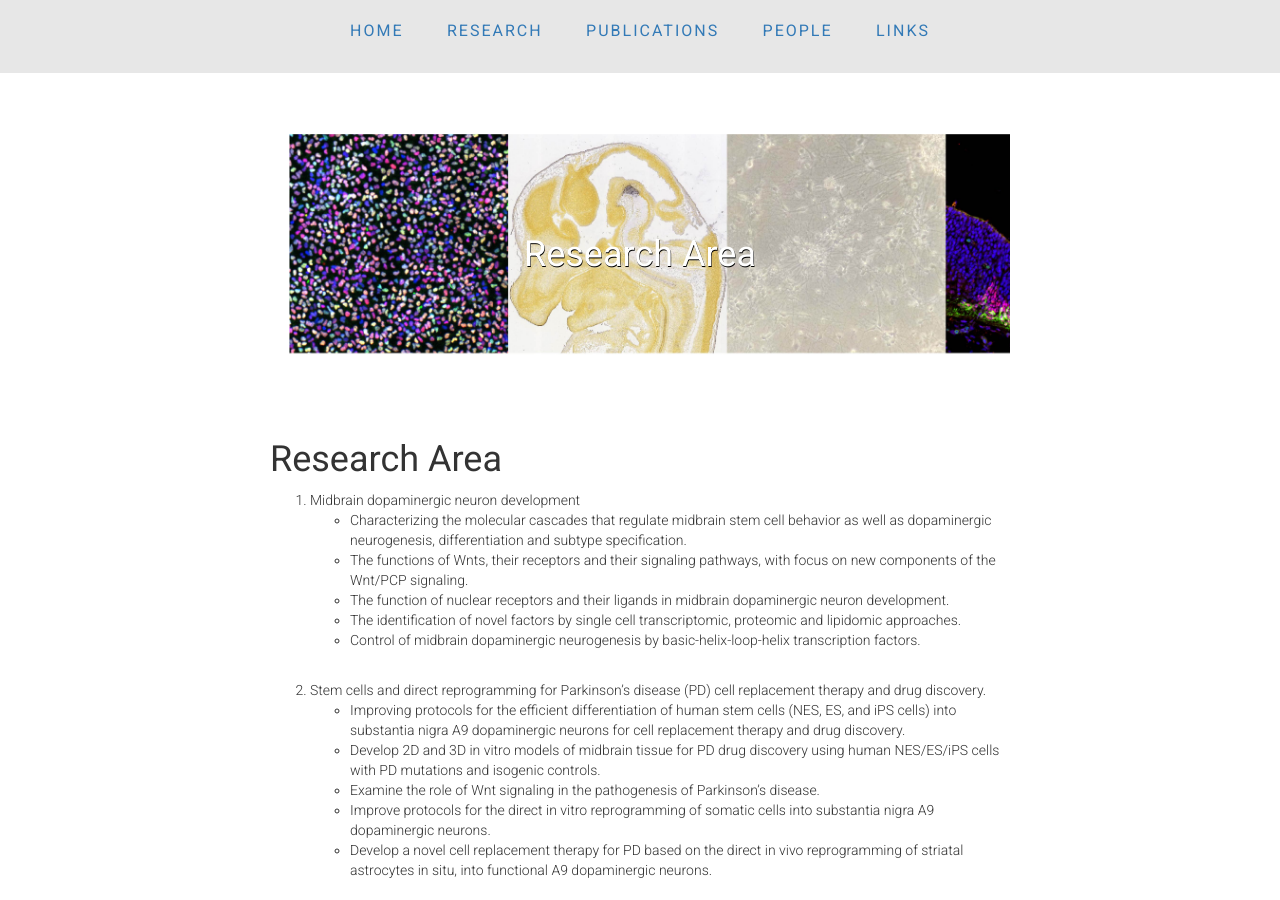
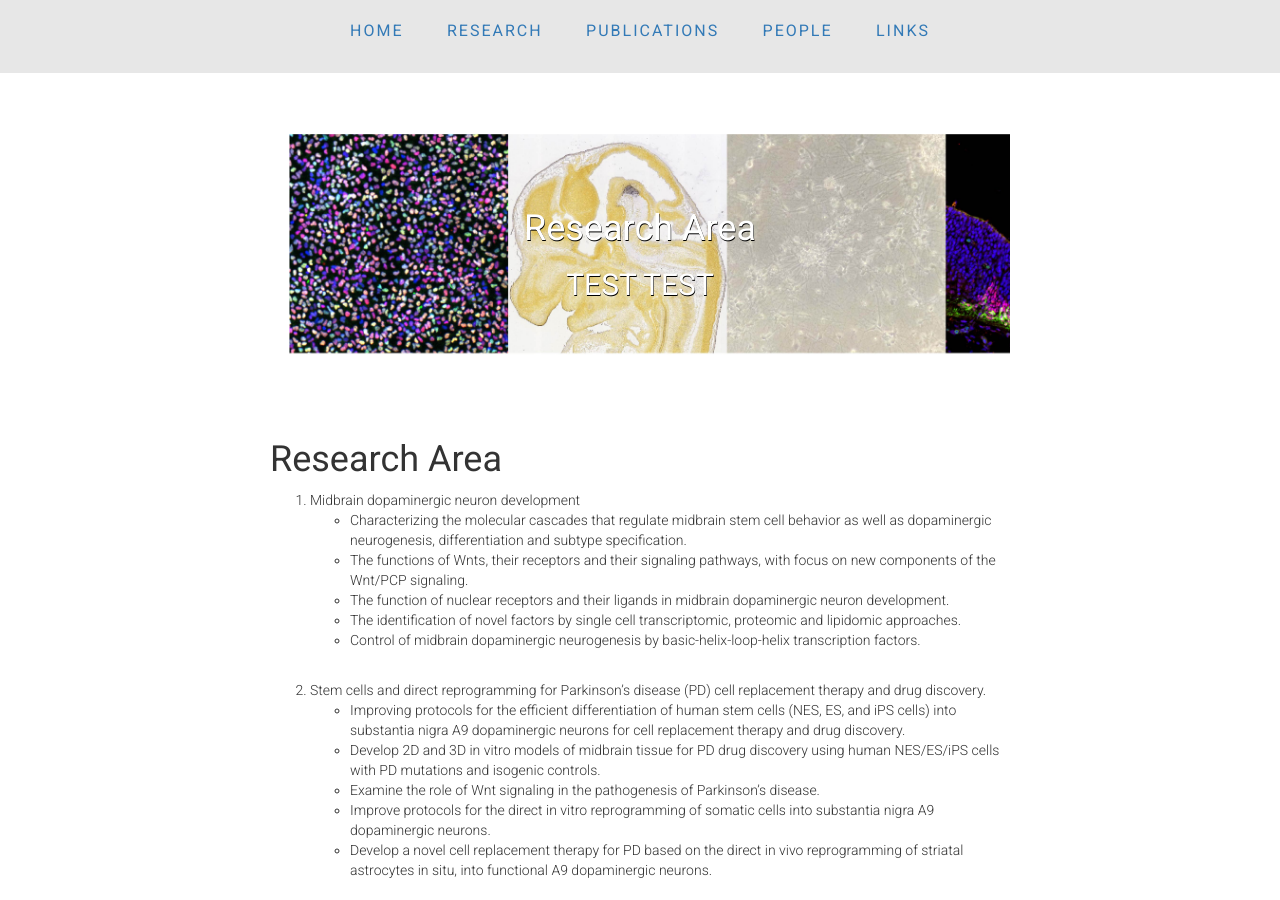
Before and after one commit to ArenasLab/arenaslab.github.io, a Jekyll site: the page research/index.html, which Jekyll copies as it is, in a window 1280 px wide and 900 px high. Built offline with Jekyll 4.4.1, drawn with Linux system fonts in a browser that asks for light colours.

Commit message:
Update index.html

```diff
--- a/research/index.html
+++ b/research/index.html
@@ -35,6 +35,7 @@
     <div class="container">
       <div class="row text-center">
         <h1>Research Area</h1>
+	      <h2>TEST TEST</h2>
 
 
       </div>
```
